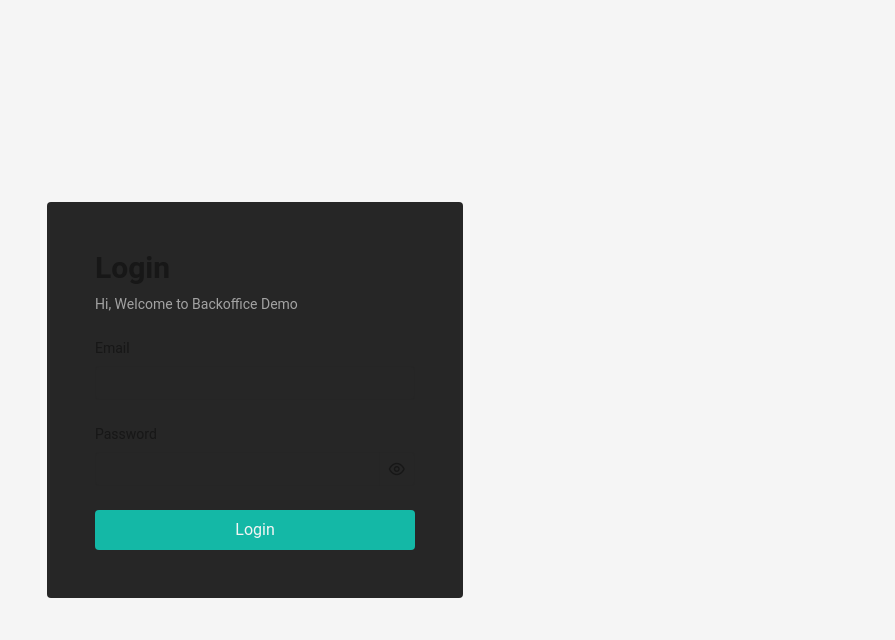
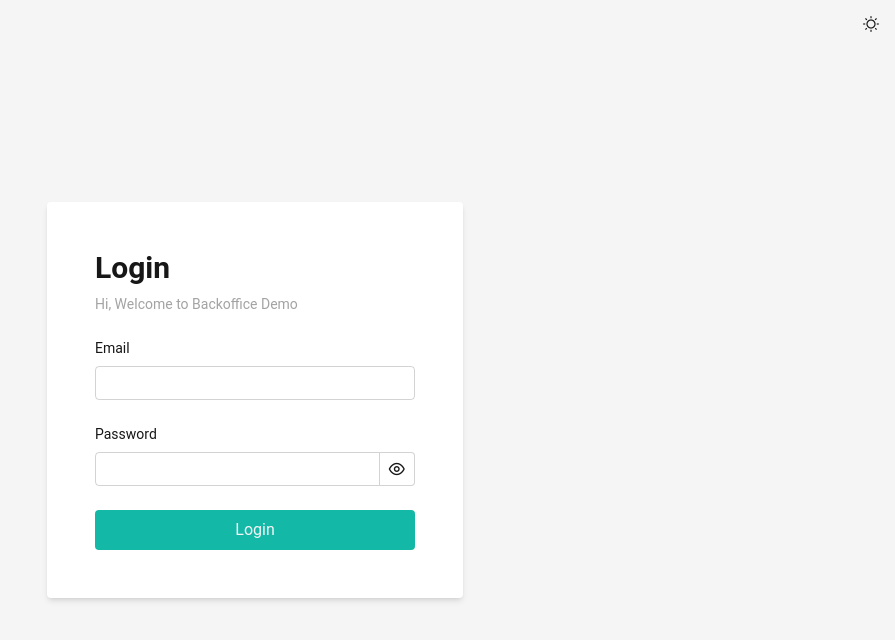
Before and after one commit to reyhanfarabi/backoffice-demo, a Vue app: page /login in a window 1280 px wide. Shown: the top 640 px of the page, without its empty margins (385-1280 px from the left). Built offline with nearby package versions, Linux system fonts and the light colour scheme; no server answers.

Commit message:
feat: add theme switcher on login page and other changes
feat: add theme switcher component
feat: add theme switcher to login page
fix: fix login ui on light mode
refactor: change theme switcher button on main header to use component instead

```diff
--- a/src/components/MainHeader.vue
+++ b/src/components/MainHeader.vue
@@ -8,16 +8,7 @@
 
     <div class="flex flex-row gap-2">
       <!-- Theme Switcher -->
-      <button
-        aria-label="Toggle between dark mode and light mode"
-        @click="appConfig.toogleColorMode()"
-      >
-        <i
-          aria-hidden="true"
-          class="pi rounded p-3 hover:bg-neutral-200 dark:hover:bg-neutral-800"
-          :class="[appConfig.isDarkMode ? 'pi-moon' : 'pi-sun']"
-        ></i>
-      </button>
+      <ThemeSwitcher class="size-10" />
 
       <!-- Profile Button -->
       <div ref="profileEl">
@@ -78,13 +69,12 @@
 </template>
 
 <script setup lang="ts">
-import { useAppConfig } from '@/stores/appConfig'
 import BaseButton from './buttons/BaseButton.vue'
 import { onBeforeUnmount, onMounted, ref, type Ref } from 'vue'
 import { useAuthStore } from '@/stores/auth'
 import type { IUser } from '@/interfaces/user'
+import ThemeSwitcher from './buttons/ThemeSwitcher.vue'
 
-const appConfig = useAppConfig()
 const authStore = useAuthStore()
 const isProfileVisible: Ref<boolean> = ref(false)
 const profileEl: Ref<HTMLDivElement | null> = ref(null)
--- /dev/null
+++ b/src/components/buttons/ThemeSwitcher.vue
@@ -0,0 +1,16 @@
+<template>
+  <BaseButton
+    variant="vanilla"
+    aria-label="Toggle between dark mode and light mode"
+    @click="appConfig.toggleColorMode()"
+  >
+    <i aria-hidden="true" class="pi" :class="[appConfig.isDarkMode ? 'pi-moon' : 'pi-sun']"></i>
+  </BaseButton>
+</template>
+
+<script setup lang="ts">
+import { useAppConfig } from '@/stores/appConfig'
+import BaseButton from './BaseButton.vue'
+
+const appConfig = useAppConfig()
+</script>
--- a/src/stores/appConfig.ts
+++ b/src/stores/appConfig.ts
@@ -10,7 +10,7 @@ export const useAppConfig = defineStore('appConfig', () => {
     updateCurrentColorVal()
   }
 
-  const toogleColorMode = (): void => {
+  const toggleColorMode = (): void => {
     switchColorMode()
     updateCurrentColorVal()
   }
@@ -19,5 +19,5 @@ export const useAppConfig = defineStore('appConfig', () => {
     isDarkMode.value = localStorage.theme === 'dark'
   }
 
-  return { isDarkMode, setColorMode, toogleColorMode }
+  return { isDarkMode, setColorMode, toggleColorMode }
 })
--- a/src/views/LoginView.vue
+++ b/src/views/LoginView.vue
@@ -1,8 +1,11 @@
 <template>
   <div
-    class="w-screen h-screen flex justify-center items-center text-neutral-900 dark:text-neutral-100 bg-neutral-100 dark:bg-neutral-900 font-roboto"
+    class="w-screen h-screen flex justify-center items-center text-neutral-900 dark:text-neutral-100 bg-neutral-100 dark:bg-neutral-900 font-roboto transition-colors duration-400"
   >
-    <form @submit.prevent="handleLogin" class="flex flex-col gap-6 bg-neutral-800 p-12 rounded">
+    <form
+      @submit.prevent="handleLogin"
+      class="flex flex-col gap-6 shadow-md bg-white dark:bg-neutral-800 p-12 rounded"
+    >
       <div class="flex flex-col gap-2 w-80">
         <span class="text-3xl font-bold">Login</span>
         <span class="text-sm text-neutral-400">Hi, Welcome to Backoffice Demo</span>
@@ -24,11 +27,14 @@
         <span v-else>Login</span>
       </BaseButton>
     </form>
+
+    <ThemeSwitcher class="absolute top-2 right-2" />
   </div>
 </template>
 
 <script setup lang="ts">
 import BaseButton from '@/components/buttons/BaseButton.vue'
+import ThemeSwitcher from '@/components/buttons/ThemeSwitcher.vue'
 import BaseInput from '@/components/inputs/BaseInput.vue'
 import type { ILoginPayload } from '@/interfaces/auth'
 import { useAuthStore } from '@/stores/auth'
```
